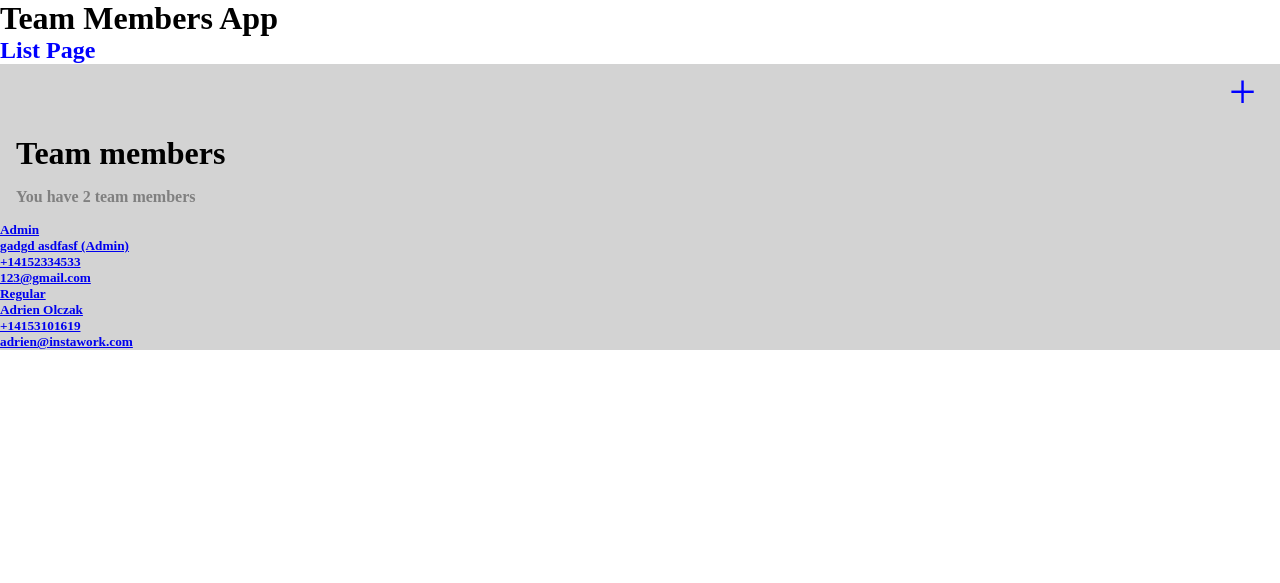
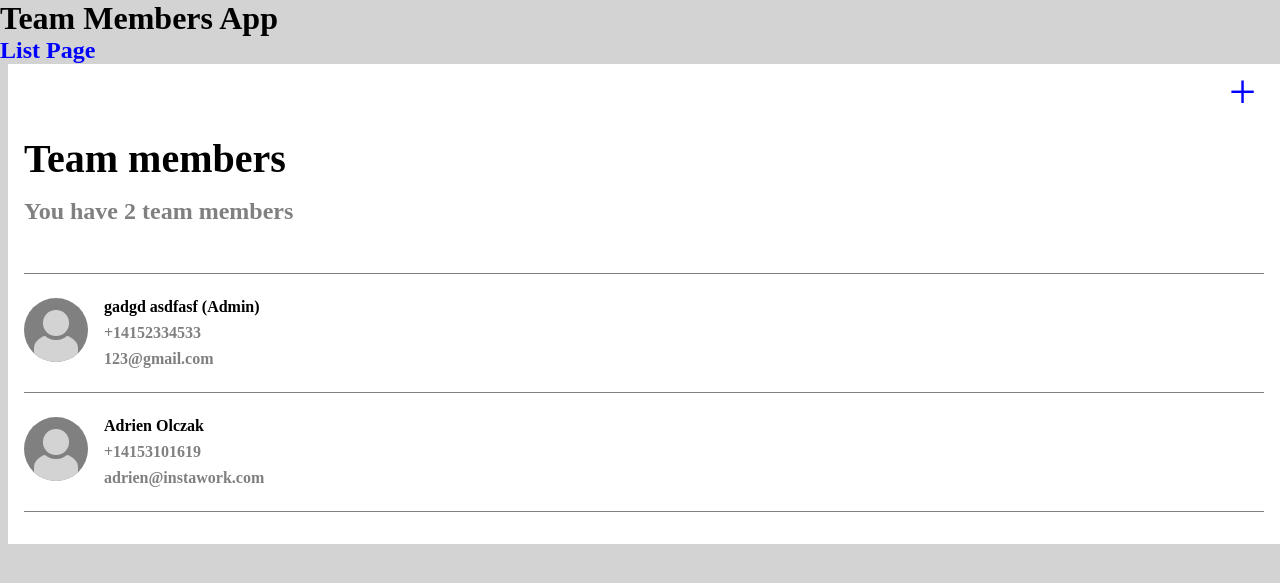
Before and after one commit to seanyang20/Instawork-Django-Assessment, a Django app: page / in a window 1280 px wide. Shown: the top 583 px of the page. Run offline with Django 4.2, Linux system fonts and the light colour scheme; data comes from the database, SQL or seed files in the repository.

Commit message:
complete rough styling for list.html page

```diff
--- a/base/templates/base/list.html
+++ b/base/templates/base/list.html
@@ -13,17 +13,20 @@
             <h5 class="list-container__counter">You have {{forloop.counter}} team members</h5>
         {% endif %}
     {% endfor %}
-    <div>
+    <div class="list-container__members">
         {% for member in team_members %}
         <!-- <a href="/edit/{{member.id}}">  -->
-        <a href="{% url 'edit' member.id %}">
-            <div>
-                <h5>{{member.role}}</h5>
-                <h5>{{member.first_name}} {{member.last_name}} {% if '2' in member.role %}(Admin){% endif %}</h5>
-                <h5>{{member.phone}}</h5>
-                <h5>{{member.email}}</h5>
-            </div>
-        </a>
+        <div>
+            <a href="{% url 'edit' member.id %}" class="list-container__member-link">
+                <div class="avatar avatar--default default"></div>
+                <div class="list-container__member">
+                    <!-- <h5 class="list-container__info-r">{{member.role}}</h5> -->
+                    <h5 class="list-container__name">{{member.first_name}} {{member.last_name}} {% if '2' in member.role %}(Admin){% endif %}</h5>
+                    <h5 class="list-container__phone">{{member.phone}}</h5>
+                    <h5 class="list-container__email">{{member.email}}</h5>
+                </div>
+            </a>
+        </div>
         {% endfor %}
     </div>
 </div>
--- a/static/styles/styles.css
+++ b/static/styles/styles.css
@@ -14,14 +14,15 @@ html {
 
 
 body{
-    background-color: white;
+    background-color: lightgrey;
 }
 .title {
     color: blue;
 }
 .list-container {
     /* color: lightcyan; */
-    background-color: lightgray;
+    background-color: white;
+    margin-left: .5rem;
 }
 .plus-sign {
     text-align: right;
@@ -33,11 +34,80 @@ body{
     text-decoration: none;
 }
 .list-container__title {
-    font-size: 2rem;
+    font-size: 2.5rem;
     margin: 1rem;
 }
 .list-container__counter {
     color: grey;
-    margin: 1rem;
+    margin: 1rem 1rem 0 1rem;
+    font-size: 1.5rem;
+    padding-bottom: 3rem;
+    border-bottom: 1px solid grey;
+}
+.list-container__members {
+    padding: 0 1rem 2rem 1rem;
+}
+.list-container__member {
+    padding: 1rem 0 1rem 0;
+}
+.list-container__member-link {
+    text-decoration: none;
+    color: grey;
+    border-bottom: 1px solid grey;
+    display: flex;
+    flex-direction: row;
+    justify-content: left;
+}
+.list-container__name {
+    padding-top: 0.5rem;
+    font-size: 1rem;
+    font-weight: bold;
+    color: black;
+}
+.list-container__phone {
+    padding: 0.5rem 0 0.5rem 0;
     font-size: 1rem;
 }
+.list-container__email {
+    padding-bottom: 0.5rem;
+    font-size: 1rem;
+}
+/* avatar */
+.avatar--default {
+    position: relative;
+    overflow: hidden;
+    width: 4rem;
+    height: 4rem;
+    margin: 1.5rem 1rem 1rem 0;
+}
+.default {
+    background-color: grey;
+	border-radius: 50%;
+}
+.default::before {
+    background-color: lightgrey;
+}
+.default::after {
+    background-color: lightgrey;
+	box-shadow: 0 0 0 4px grey;
+}
+.avatar--default::before {
+    content: "";
+    position: absolute;
+    left: 50%;
+    bottom: 0;
+    width: 70%;
+    height: 44%;
+    margin: 0 0 0 -35%;
+    border-radius: 100% 100% 0 0;
+}
+.avatar--default::after {
+    content: "";
+    position: absolute;
+    left: 50%;
+    top: 19%;
+    width: 40%;
+    height: 40%;
+    margin: 0 0 0 -20%;
+    border-radius: 50%;
+}
```
